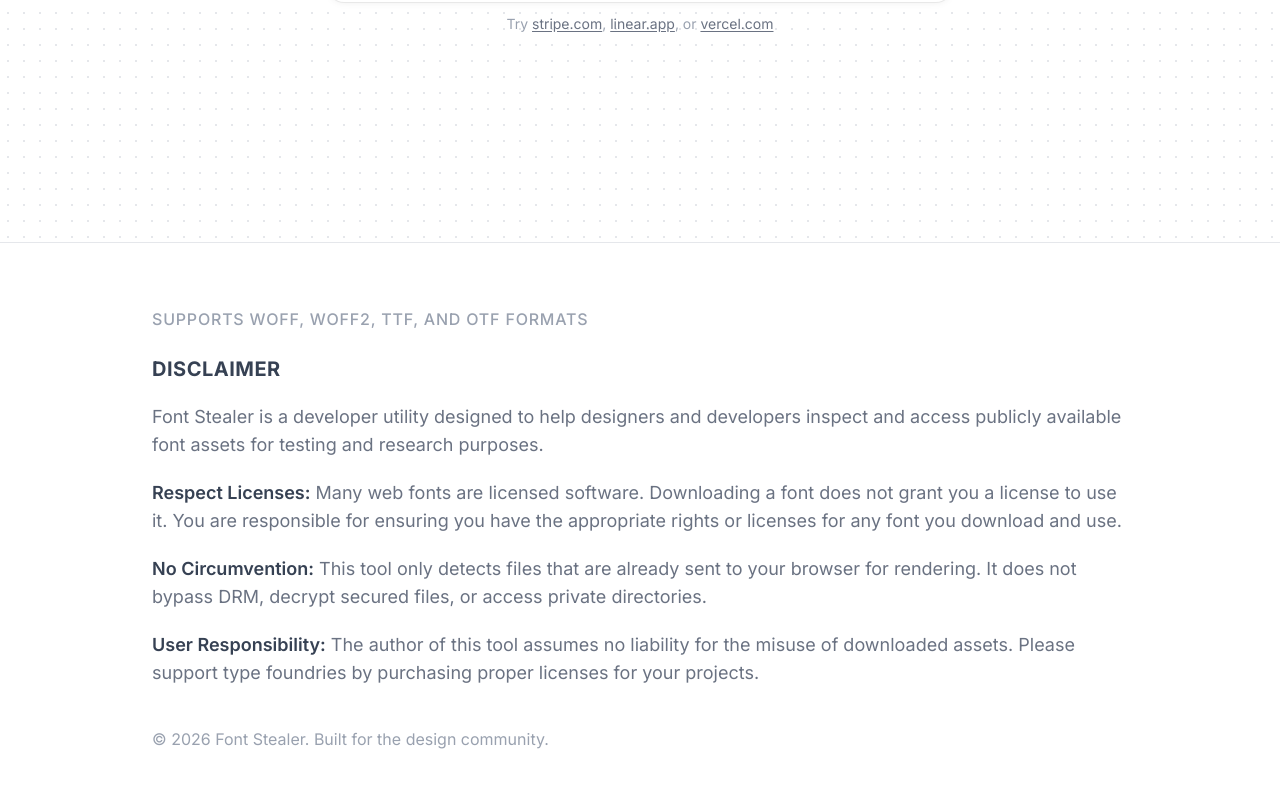
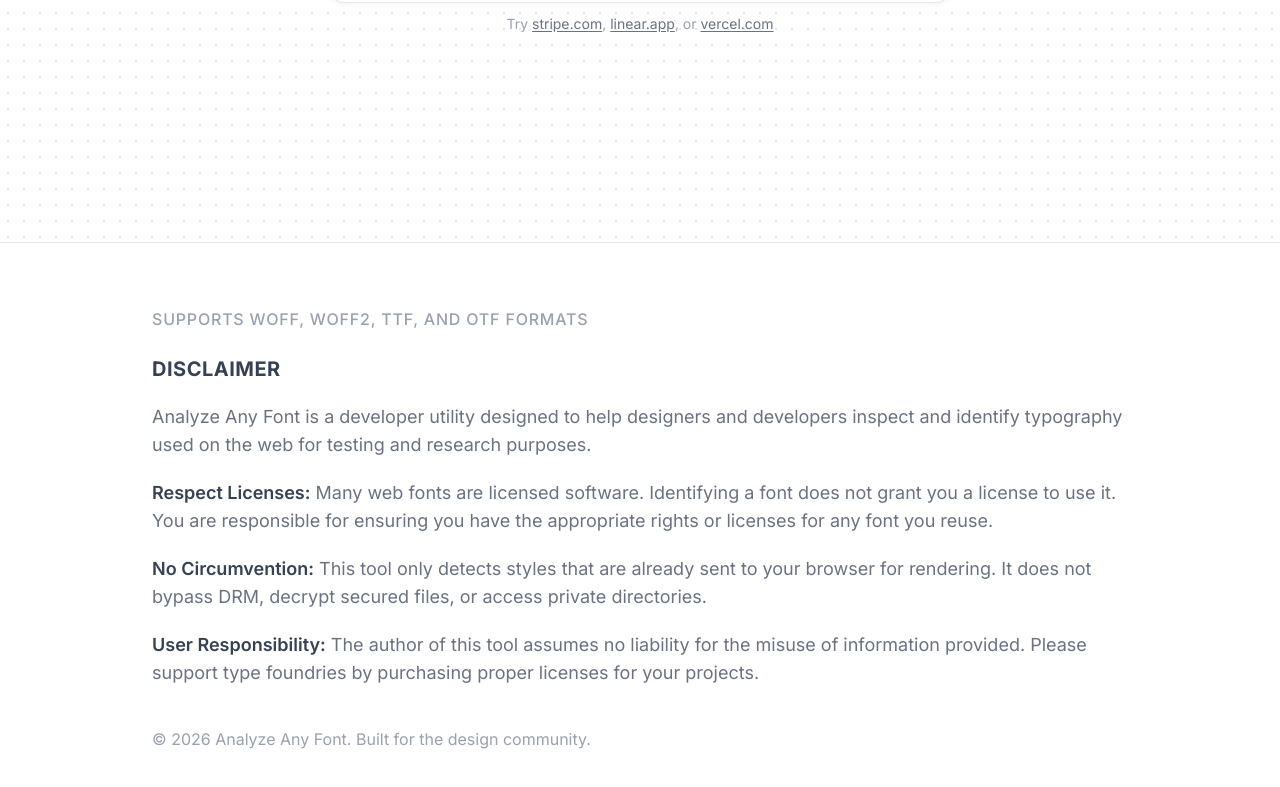
Before and after one commit to shoryabansalgithub/font-stealer, a Next.js app: page / in a window 1280 px wide. Shown: the part 555-1342 px from the top of the page. Built offline with nearby package versions, Linux system fonts and the light colour scheme.

Commit message:
Update footer branding and disclaimer

```diff
--- a/app/page.tsx
+++ b/app/page.tsx
@@ -179,23 +179,23 @@ export default function Home() {
               <h3 className="text-xl font-bold text-gray-700 uppercase tracking-wide">Disclaimer</h3>
 
               <p className="text-lg">
-                Font Stealer is a developer utility designed to help designers and developers inspect and access publicly available font assets for testing and research purposes.
+                Analyze Any Font is a developer utility designed to help designers and developers inspect and identify typography used on the web for testing and research purposes.
               </p>
 
               <p className="text-lg">
-                <span className="font-semibold text-gray-700">Respect Licenses:</span> Many web fonts are licensed software. Downloading a font does not grant you a license to use it. You are responsible for ensuring you have the appropriate rights or licenses for any font you download and use.
+                <span className="font-semibold text-gray-700">Respect Licenses:</span> Many web fonts are licensed software. Identifying a font does not grant you a license to use it. You are responsible for ensuring you have the appropriate rights or licenses for any font you reuse.
               </p>
 
               <p className="text-lg">
-                <span className="font-semibold text-gray-700">No Circumvention:</span> This tool only detects files that are already sent to your browser for rendering. It does not bypass DRM, decrypt secured files, or access private directories.
+                <span className="font-semibold text-gray-700">No Circumvention:</span> This tool only detects styles that are already sent to your browser for rendering. It does not bypass DRM, decrypt secured files, or access private directories.
               </p>
 
               <p className="text-lg">
-                <span className="font-semibold text-gray-700">User Responsibility:</span> The author of this tool assumes no liability for the misuse of downloaded assets. Please support type foundries by purchasing proper licenses for your projects.
+                <span className="font-semibold text-gray-700">User Responsibility:</span> The author of this tool assumes no liability for the misuse of information provided. Please support type foundries by purchasing proper licenses for your projects.
               </p>
             </div>
 
-            <p className="mt-10 text-base text-gray-400">&copy; {new Date().getFullYear()} Font Stealer. Built for the design community.</p>
+            <p className="mt-10 text-base text-gray-400">&copy; {new Date().getFullYear()} Analyze Any Font. Built for the design community.</p>
           </div>
         </footer>
       </div>
```
